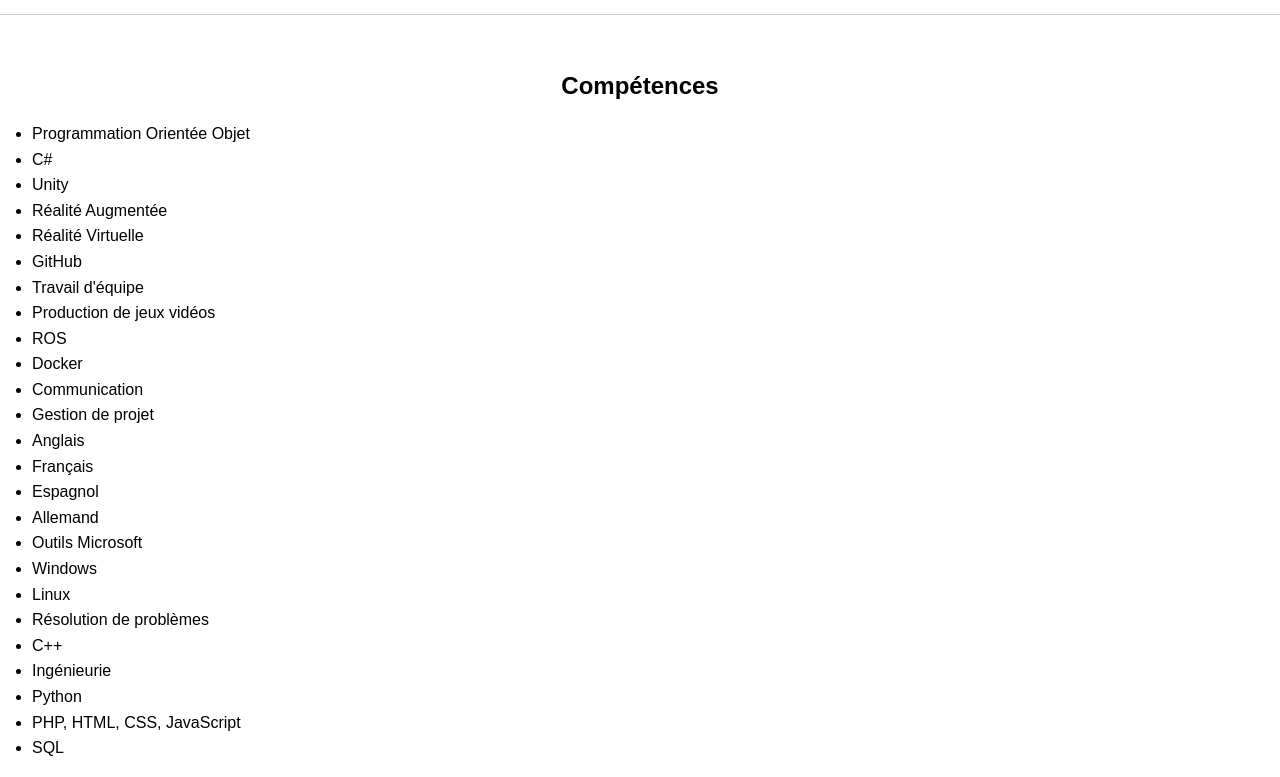
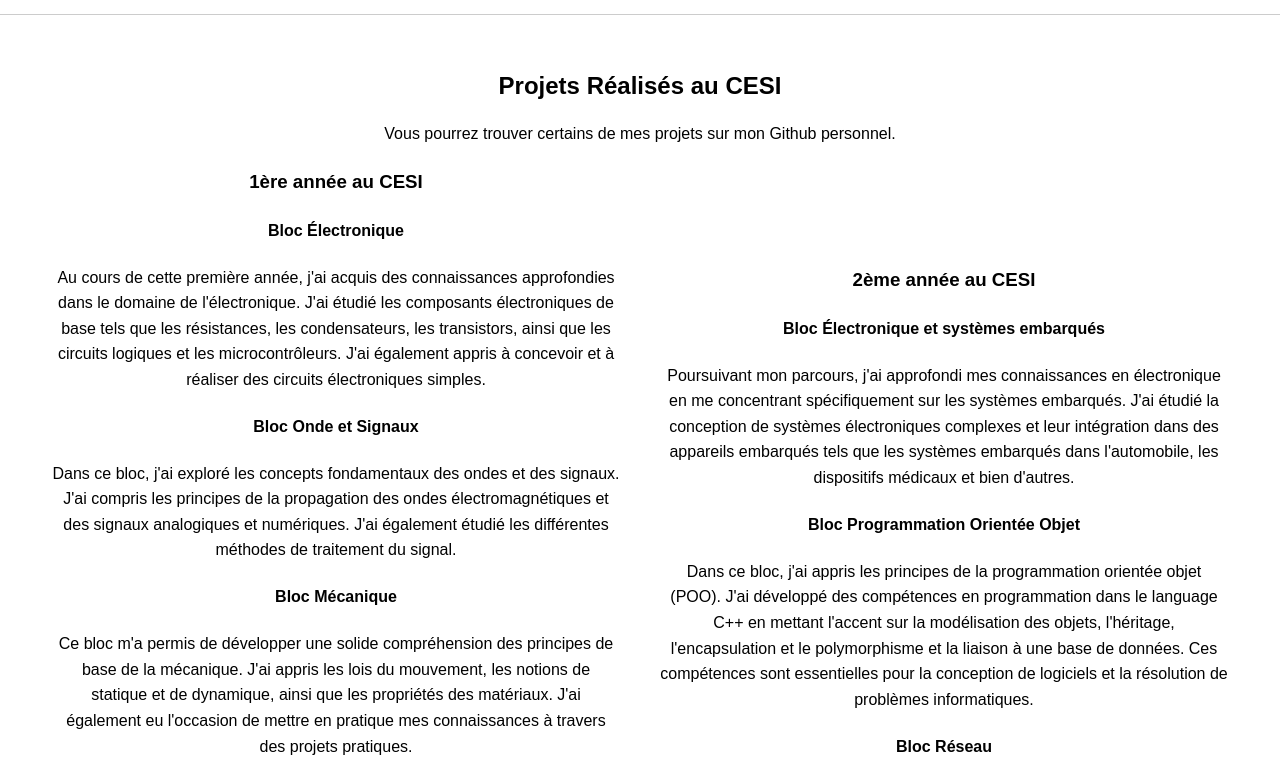
Before and after one commit to PoloBrn/web-site, a plain HTML site: page index.html in a window 1280 px wide. Shown: the part 1660-2437 px from the top of the page. Drawn offline with nearby package versions, Linux system fonts and the light colour scheme.

Commit message:
Delete competences

```diff
--- a/index.html
+++ b/index.html
@@ -98,40 +98,6 @@
         </div>
     </section>
 
-    <div class="separator"></div>
-
-    <section id="competences">
-        <div>
-            <h2 style="text-align: center;">Compétences</h2>
-            <ul>
-                <li>Programmation Orientée Objet</li>
-                <li>C#</li>
-                <li>Unity</li>
-                <li>Réalité Augmentée</li>
-                <li>Réalité Virtuelle</li>
-                <li>GitHub</li>
-                <li>Travail d'équipe</li>
-                <li>Production de jeux vidéos</li>
-                <li>ROS</li>
-                <li>Docker</li>
-                <li>Communication</li>
-                <li>Gestion de projet</li>
-                <li>Anglais</li>
-                <li>Français</li>
-                <li>Espagnol</li>
-                <li>Allemand</li>
-                <li>Outils Microsoft</li>
-                <li>Windows</li>
-                <li>Linux</li>
-                <li>Résolution de problèmes</li>
-                <li>C++</li>
-                <li>Ingénieurie</li>
-                <li>Python</li>
-                <li>PHP, HTML, CSS, JavaScript</li>
-                <li>SQL</li>
-            </ul>
-        </div>
-    </section>
     <div class="separator"></div>
 
     <section id="projets">
```
